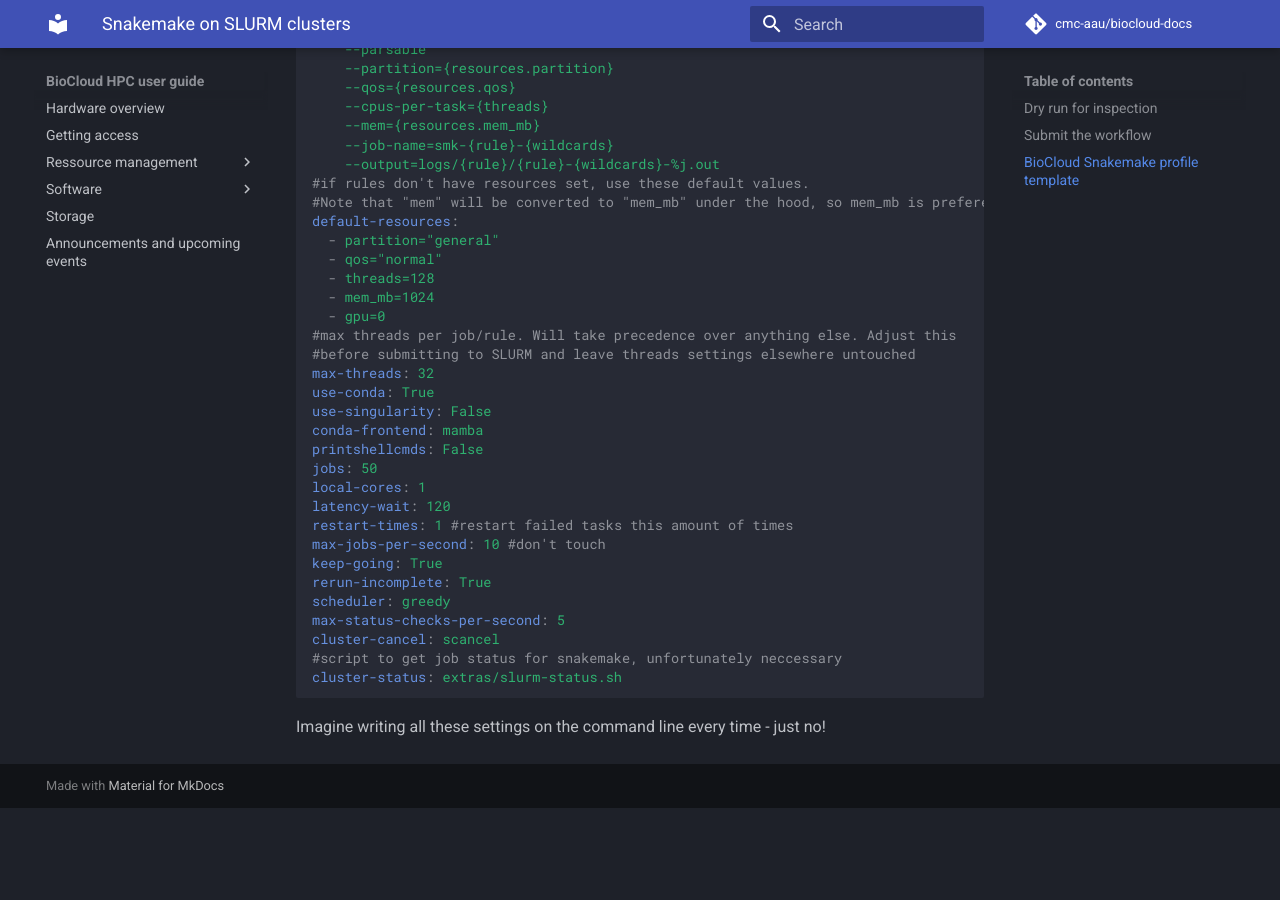
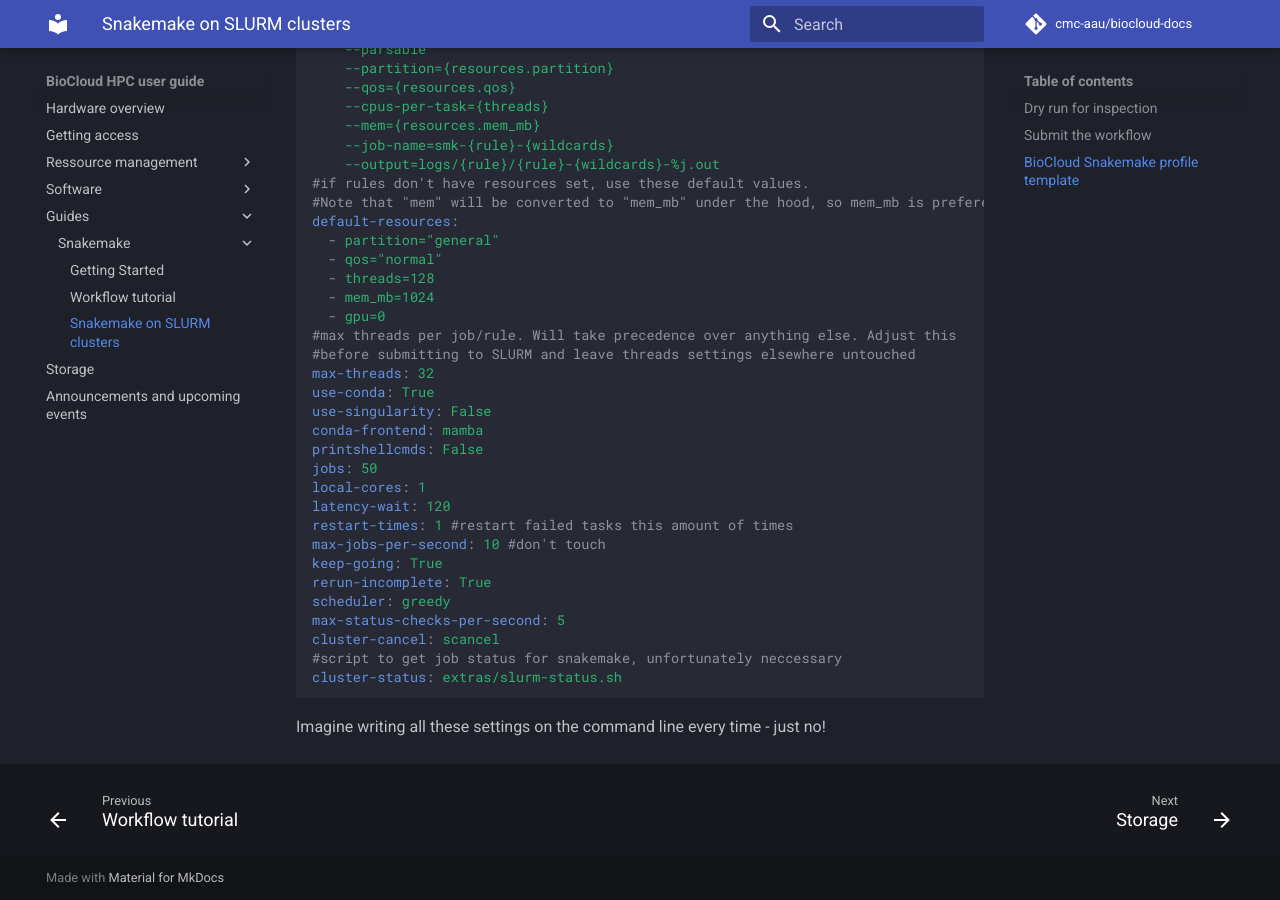
Before and after one commit to cmc-aau/hpc-docs, an MkDocs documentation site: the page built from docs/guides/snakemake/biocloud.md, in a window 1280 px wide and 900 px high, scrolled down 2062 px. Built offline with MkDocs 1.6.1 and Material for MkDocs 9.7.7, drawn with Linux system fonts in a browser that asks for light colours; comment, search, counter and statistics services are not loaded; before the commit the page ends 2870 px from its top, so only the background shows below that; some of the changed lines change nothing that is shown.

Commit message:
publish snakemake guide!

```diff
--- a/mkdocs.yml
+++ b/mkdocs.yml
@@ -17,11 +17,11 @@ nav:
     - software/conda.md
     - software/containers.md
     - software/modules.md
-  # - Guides:
-  #   - Snakemake:
-  #     - guides/snakemake/intro.md
-  #     - guides/snakemake/tutorial.md
-  #     - guides/snakemake/biocloud.md
+  - Guides:
+    - Snakemake:
+      - guides/snakemake/intro.md
+      - guides/snakemake/tutorial.md
+      - guides/snakemake/biocloud.md
   - storage.md
   - events.md
 theme:
```
